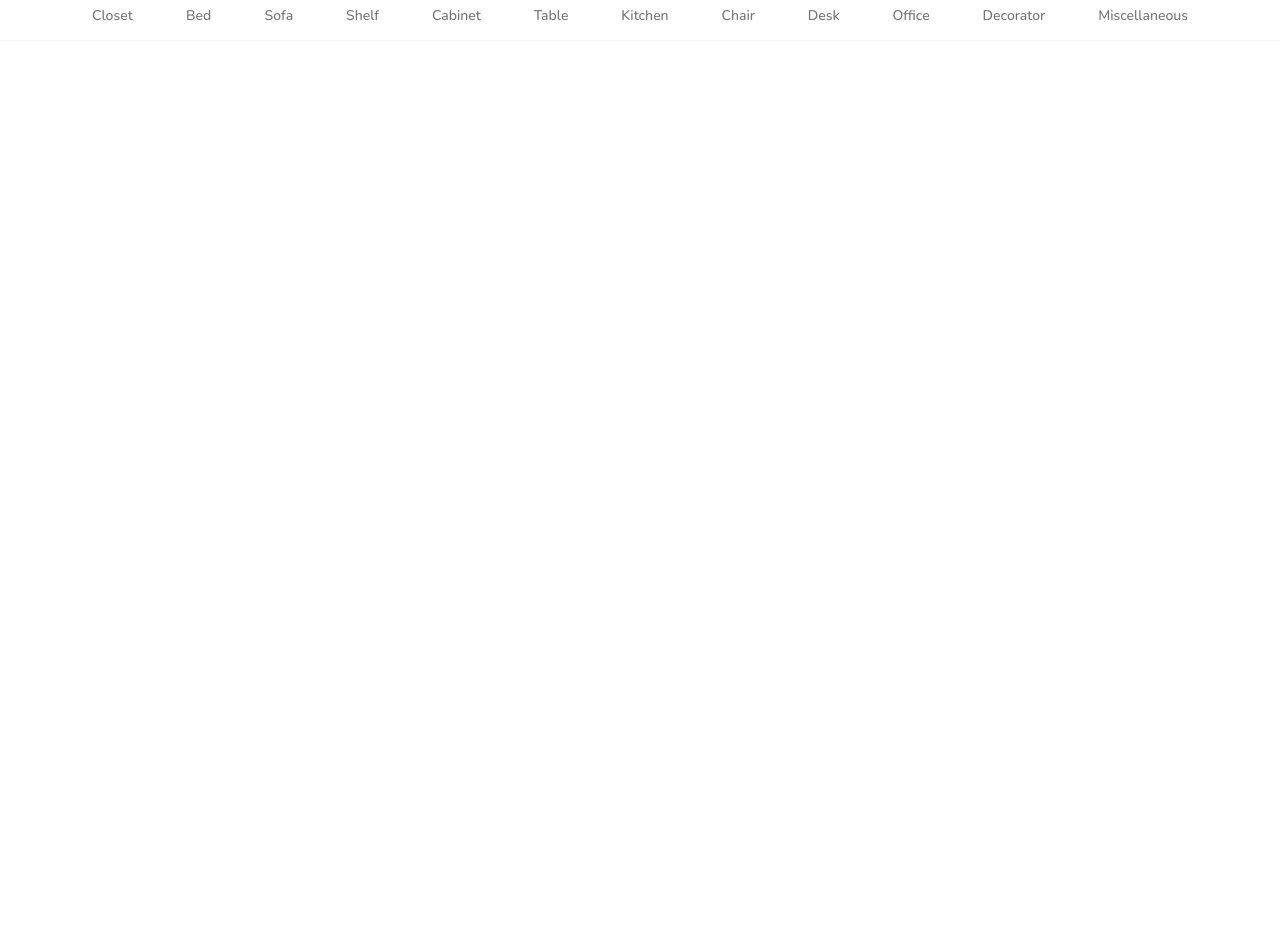
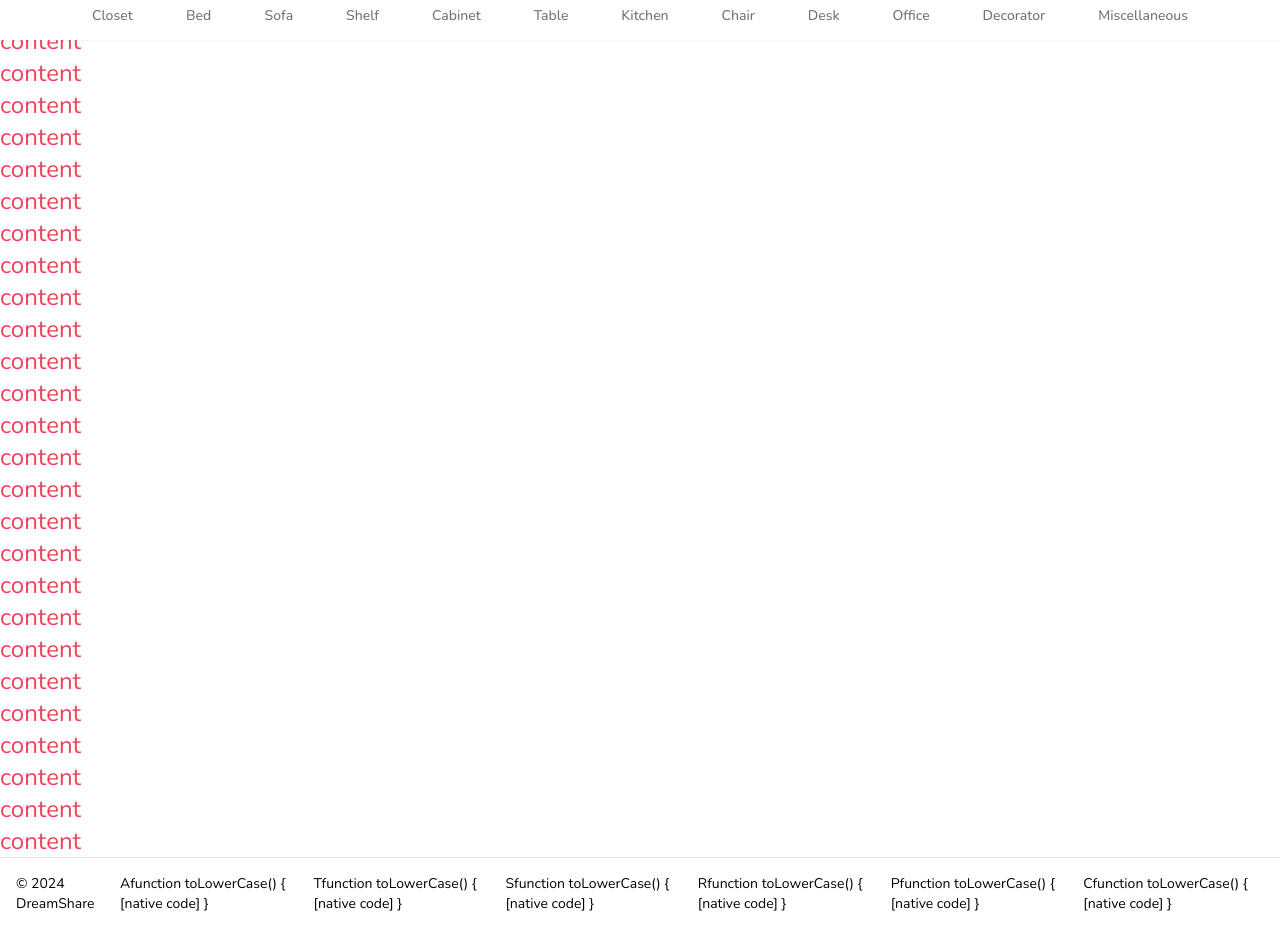
Before and after one commit to hukoFpt/fe-dream-share, a Next.js app: page / in a window 1280 px wide. Shown: the part 423-1353 px from the top of the page. Before the commit the page ends 800 px from the top, so only its background shows below. Built offline with nearby package versions, Linux system fonts and the light colour scheme.

Commit message:
Add dependencies and components, update login and register modals

```diff
--- a/package.json
+++ b/package.json
@@ -19,6 +19,8 @@
     "react-hot-toast": "^2.4.1",
     "react-icons": "^5.0.1",
     "react-router-dom": "^6.22.2",
+    "react-transition-group": "^4.4.5",
+    "react-use": "^17.5.0",
     "styled-components": "^6.1.8",
     "zustand": "^4.5.2"
   },
@@ -26,6 +28,7 @@
     "@types/node": "^20",
     "@types/react": "^18",
     "@types/react-dom": "^18",
+    "@types/react-transition-group": "^4.4.10",
     "autoprefixer": "^10.4.18",
     "eslint": "^8",
     "eslint-config-next": "14.1.0",
--- /dev/null
+++ b/src/app/api/login.ts
@@ -0,0 +1,18 @@
+import axios from 'axios';
+
+export async function login(email: string, password: string) {
+  try {
+    const response = await axios.post('https://65cd13f5dd519126b8401401.mockapi.io/signin', {
+      email,
+      password,
+    });
+
+    if (response.status === 200) {
+      return response.data;
+    } else {
+      throw new Error('Login failed');
+    }
+  } catch (error) {
+    throw error;
+  }
+}
--- /dev/null
+++ b/src/app/api/register.ts
@@ -0,0 +1,18 @@
+import axios from 'axios';
+
+export async function register(email: string, password: string) {
+  try {
+    const response = await axios.post('https://65cd13f5dd519126b8401401.mockapi.io/signup', {
+      email,
+      password,
+    });
+
+    if (response.status === 201) {
+      return response.data;
+    } else {
+      throw new Error('Registration failed');
+    }
+  } catch (error) {
+    throw error;
+  }
+}
--- /dev/null
+++ b/src/app/components/footer/Footer.tsx
@@ -0,0 +1,30 @@
+"use client";
+
+import Link from "next/link";
+import React from "react";
+
+export default function Footer() {
+  const links = [
+    "aboutUs",
+    "termOfService",
+    "shippingService",
+    "returnPolicy",
+    "privacyPolicy",
+    "contactUs",
+  ];
+  return (
+    <div className="px-4 border-t border-t-gray-200 py-4 flex justify-between w-full text-sm z-50 bg-white items-center">
+      <ul className="flex gap-3 font-normal">
+        <li>&copy; {new Date().getFullYear()} DreamShare</li>
+        {links.map((link) => (
+          <li key={link}>
+            {" "}
+            <Link href="#">
+              {link.charAt(0).toUpperCase() + link.slice(1).toLowerCase}
+            </Link>{" "}
+          </li>
+        ))}
+      </ul>
+    </div>
+  );
+}
--- a/src/app/components/modals/LoginModal.tsx
+++ b/src/app/components/modals/LoginModal.tsx
@@ -14,6 +14,8 @@ import Modal from "./Modal";
 import Input from "../inputs/Input";
 import Heading from "../Heading";
 import Button from "../Button";
+
+import { login } from '@/app/api/login';
 
 const LoginModal = () => {
   const router = useRouter();
@@ -34,29 +36,9 @@ const LoginModal = () => {
 
   const onSubmit: SubmitHandler<FieldValues> = async (data) => {
     try {
-      console.log(data);
-      const response = await axios.get(
-        `https://65cd13f5dd519126b8401401.mockapi.io/signin`
-      );
-
-      if (response.status !== 200) {
-        console.log("Login failed");
-        return;
-      }
-
-      const users = response.data;
-
-      const user = users.find(
-        (user: any) =>
-          user.email === data.email && user.password === data.password
-      );
-
-      if (user) {
-        console.log("Login successful");
-        loginModal.onClose();
-      } else {
-        console.log("Login failed");
-      }
+      const userData = await login(data.email, data.password);
+      console.log("Login successful", userData);
+      loginModal.onClose();
     } catch (error) {
       console.error("An error occurred while trying to login:", error);
     }
--- a/src/app/components/modals/RegisterModal.tsx
+++ b/src/app/components/modals/RegisterModal.tsx
@@ -11,6 +11,7 @@ import Heading from "../Heading";
 import Input from "../inputs/Input";
 import toast from "react-hot-toast";
 import Button from "../Button";
+import { register } from "@/app/api/register";
 
 const RegisterModal = () => {
   const registerModal = useRegisterModal();
@@ -30,19 +31,15 @@ const RegisterModal = () => {
     },
   });
 
-  const onSubmit: SubmitHandler<FieldValues> = (data) => {
+  const onSubmit: SubmitHandler<FieldValues> = async (data) => {
     setIsLoading(true);
-    axios
-      .post("/api/register", data)
-      .then(() => {
-        registerModal.onClose();
-      })
-      .catch((error) => {
-        toast.error("Something went wrong!");
-      })
-      .finally(() => {
-        setIsLoading(false);
-      });
+    try {
+      const userData = await register(data.email, data.password);
+      console.log("Registration successful", userData);
+      registerModal.onClose();
+    } catch (error) {
+      console.error("An error occurred while trying to register:", error);
+    }
   };
 
   const onToggle = useCallback(() => {
@@ -75,6 +72,7 @@ const RegisterModal = () => {
       />
       <Input
         id="password"
+        type="password"
         label="* Password"
         disabled={isLoading}
         register={register}
--- a/src/app/components/navbar/Navbar.tsx
+++ b/src/app/components/navbar/Navbar.tsx
@@ -1,5 +1,5 @@
 "use client";
-
+import { useWindowScroll } from "react-use";
 import Container from "../Container";
 import Categories from "./Categories";
 import Collection from "./Collection";
@@ -8,6 +8,8 @@ import Search from "./Search";
 import UserMenu from "./UserMenu";
 
 const Navbar = () => {
+  const { y } = useWindowScroll();
+
   return (
     <div className="fixed w-full bg-white z-10 shadow-sm">
       <div
@@ -33,7 +35,7 @@ const Navbar = () => {
           </div>
         </Container>
       </div>
-      <Collection />
+      {y < 50 && <Collection />}
       <Categories />
     </div>
   );
--- a/src/app/layout.tsx
+++ b/src/app/layout.tsx
@@ -6,8 +6,7 @@ import ClientOnly from "./components/ClientOnly";
 import RegisterModal from "./components/modals/RegisterModal";
 import ToasterProvider from "./providers/ToasterProvider";
 import LoginModal from "./components/modals/LoginModal";
-import Collections from "./components/navbar/Collections";
-import Categories from "./components/navbar/Categories";
+import Footer from "./components/footer/Footer";
 
 export const metadata = {
   title: "Dream Share",
@@ -33,6 +32,7 @@ export default function RootLayout({
           <Navbar />
         </ClientOnly>
         <main>{children}</main>
+        <Footer />
       </body>
     </html>
   );
--- a/src/app/page.tsx
+++ b/src/app/page.tsx
@@ -1,5 +1,45 @@
 export default function Home() {
   return(
-    <div className="text-rose-500 text-2xl">Loading</div>
+    <div className="text-rose-500 text-2xl">Loading
+    <p>content</p>
+    <p>content</p>
+    <p>content</p>
+    <p>content</p>
+    <p>content</p>
+    <p>content</p>
+    <p>content</p>
+    <p>content</p>
+    <p>content</p>
+    <p>content</p>
+    <p>content</p>
+    <p>content</p>
+    <p>content</p>
+    <p>content</p>
+    <p>content</p>
+    <p>content</p>
+    <p>content</p>
+    <p>content</p>
+    <p>content</p>
+    <p>content</p>
+    <p>content</p>
+    <p>content</p>
+    <p>content</p>
+    <p>content</p>
+    <p>content</p>
+    <p>content</p>
+    <p>content</p>
+    <p>content</p>
+    <p>content</p>
+    <p>content</p>
+    <p>content</p>
+    <p>content</p>
+    <p>content</p>
+    <p>content</p>
+    <p>content</p>
+    <p>content</p>
+    <p>content</p>
+    <p>content</p>
+    <p>content</p>
+    </div>
   )
 }
```
Also changed, not shown: 1 other file (tests, documents, lock files or other folders).
